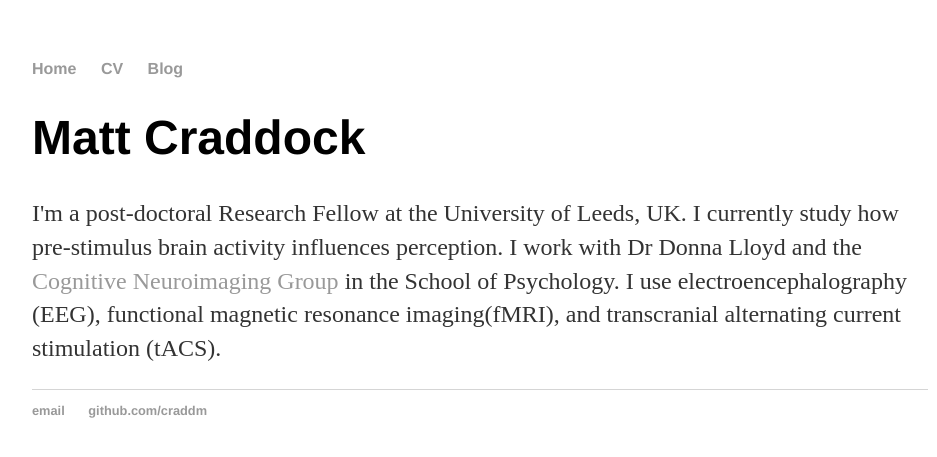
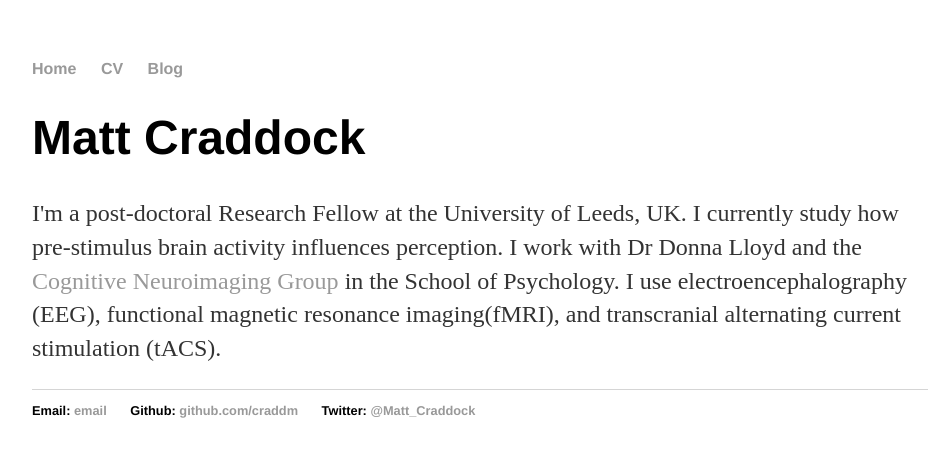
Before and after one commit to craddm/craddm.github.io_old, a Jekyll site: the page built from index.html, in a window 1280 px wide. Shown: the top 457 px of the page, without its empty margins (160-1097 px from the left). Built offline with Jekyll 4.4.1, drawn with Linux system fonts in a browser that asks for light colours.

Commit message:
Update default.html

```diff
--- a/_layouts/default.html
+++ b/_layouts/default.html
@@ -20,9 +20,10 @@
 			</div><!-- /.container -->
 			<footer>
 	    		<ul>
-	        		<li><a href="mailto:monklefish@gmail.com">email</a></li>
-	        		<li><a href="https://github.com/craddm">github.com/craddm</a></li>
-				</ul>
+	    			<li>Email: <a href="mailto:monklefish@gmail.com">email</a></li>
+	        		<li>Github: <a href="https://github.com/craddm">github.com/craddm</a></li>
+	        		<li>Twitter: <a href="https://twitter.com/Matt_Craddock/">@Matt_Craddock</a></li>
+			</ul>
 			</footer>
 		</body>
 	</html>
```
